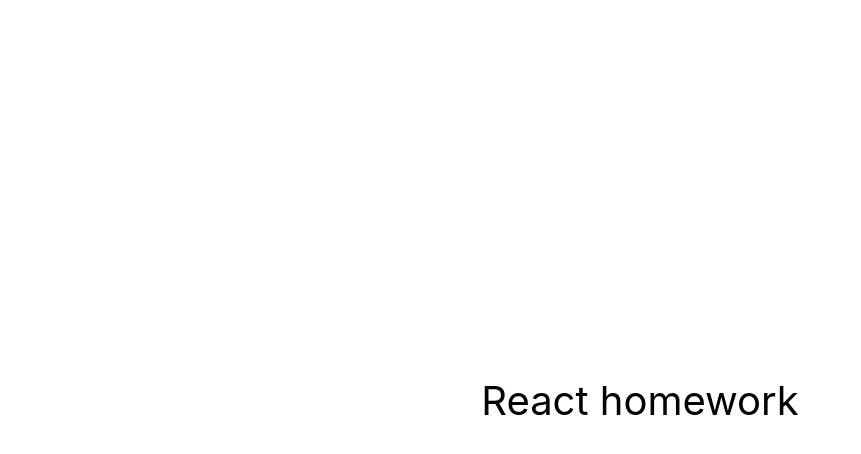
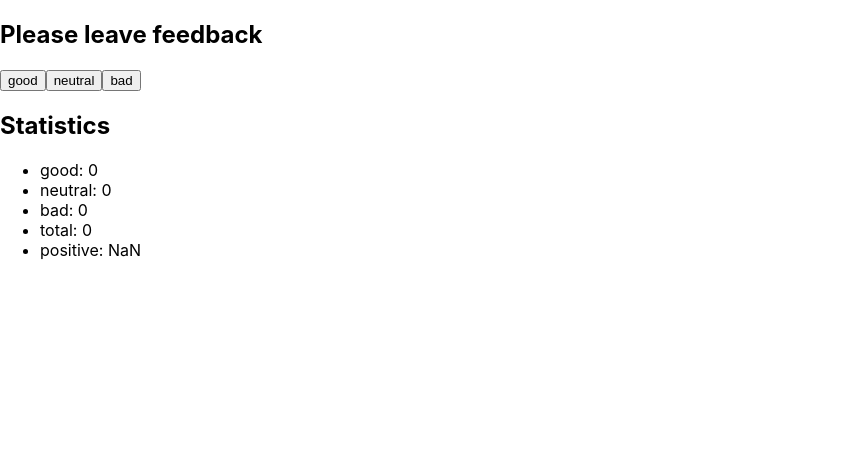
Before and after one commit to KostiaZ/goit-react-hw-02-feedback, a React (Create React App) app: page / in a window 1280 px wide. Shown: the top 454 px of the page, without its empty margins (0-861 px from the left). Built offline with nearby package versions, Linux system fonts and the light colour scheme.

Commit message:
add mark and functions

```diff
--- a/package.json
+++ b/package.json
@@ -7,6 +7,8 @@
     "@testing-library/jest-dom": "^5.16.3",
     "@testing-library/react": "^12.1.4",
     "@testing-library/user-event": "^13.5.0",
+    "normalize": "^0.3.1",
+    "normalize.css": "^8.0.1",
     "react": "^18.1.0",
     "react-dom": "^18.1.0",
     "react-scripts": "5.0.1",
--- a/src/components/App.jsx
+++ b/src/components/App.jsx
@@ -1,16 +1,52 @@
-export const App = () => {
-  return (
-    <div
-      style={{
-        height: '100vh',
-        display: 'flex',
-        justifyContent: 'center',
-        alignItems: 'center',
-        fontSize: 40,
-        color: '#010101'
-      }}
-    >
-      React homework
-    </div>
-  );
-};
+import { Component } from 'react';
+import { Feedback } from './Feedback/Feedback';
+import { Statistics } from './Statistics/Statistics';
+
+class App extends Component {
+  state = {
+    good: 0,
+    neutral: 0,
+    bad: 0,
+  };
+
+  onLeaveFeedback = state => {
+    this.setState(prevState => ({
+      [state]: prevState[state] + 1,
+    }));
+  };
+
+  total() {
+    const { good, neutral, bad } = this.state;
+    return good + neutral + bad;
+  }
+
+  positive() {
+    const { good } = this.state;
+    return Math.round((good / this.total()) * 100);
+  }
+
+  render() {
+    const options = Object.keys(this.state);
+    const { good, neutral, bad } = this.state;
+
+    return (
+      <div>
+        <Feedback
+          title="Please leave feedback"
+          options={options}
+          onLeaveFeedback={this.onLeaveFeedback}
+        />
+        <Statistics
+          title="Statistics"
+          good={good}
+          neutral={neutral}
+          bad={bad}
+          total={this.total()}
+          positive={this.positive()}
+        />
+      </div>
+    );
+  }
+}
+
+export default App;
--- /dev/null
+++ b/src/components/Feedback/Feedback.jsx
@@ -0,0 +1,18 @@
+export const Feedback = ({ title, options, onLeaveFeedback }) => {
+  return (
+    <div>
+      <h2>{title}</h2>
+      {options.map(option => {
+        return (
+          <button
+            type="button"
+            onClick={() => onLeaveFeedback(option)}
+            key={option}
+          >
+            {option}
+          </button>
+        );
+      })}
+    </div>
+  );
+};
--- /dev/null
+++ b/src/components/Statistics/Statistics.jsx
@@ -0,0 +1,14 @@
+export const Statistics = ({ title, good, neutral, bad, total, positive }) => {
+  return (
+    <div>
+      <h2>{title}</h2>
+      <ul>
+        <li>good: {good}</li>
+        <li>neutral: {neutral}</li>
+        <li>bad: {bad}</li>
+        <li>total: {total}</li>
+        <li>positive: {positive}</li>
+      </ul>
+    </div>
+  );
+};
--- a/src/index.js
+++ b/src/index.js
@@ -1,6 +1,6 @@
 import React from 'react';
 import ReactDOM from 'react-dom/client';
-import { App } from 'components/App';
+import App from 'components/App';
 import './index.css';
 
 ReactDOM.createRoot(document.getElementById('root')).render(
```
Also changed, not shown: 1 other file (tests, documents, lock files or other folders).
